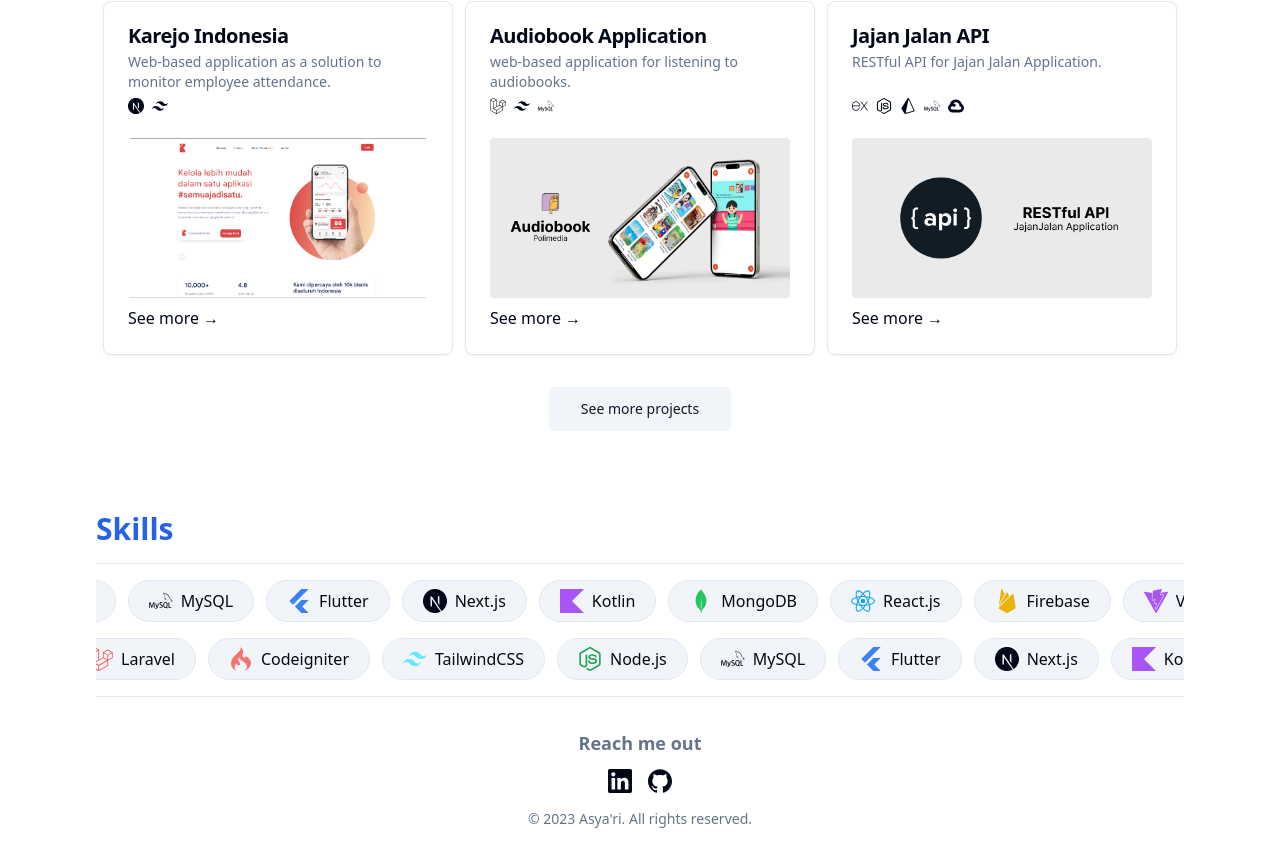
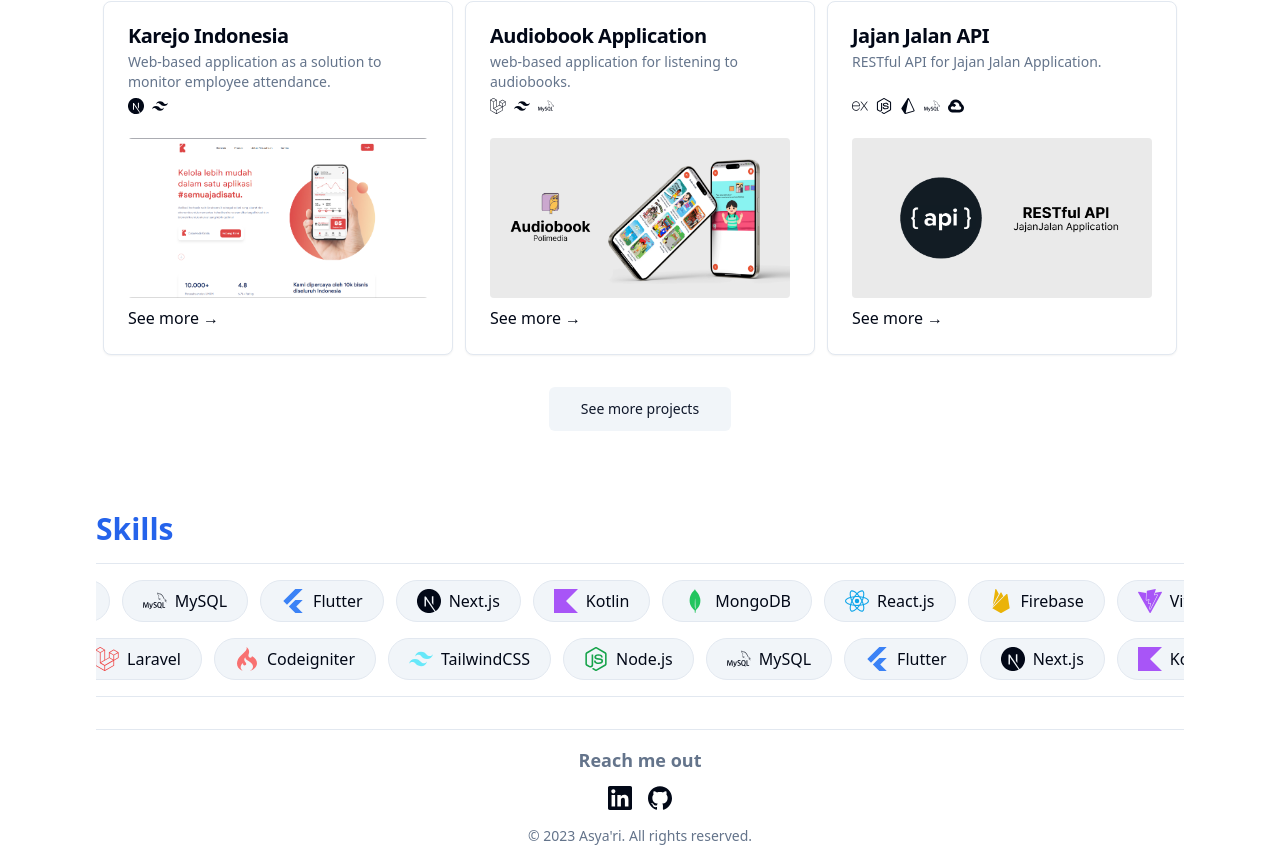
Before and after one commit to asyarbre/personal-website, a Next.js app: page / in a window 1280 px wide. Shown: the part 1074-1936 px from the top of the page. Built offline with nearby package versions, Linux system fonts and the light colour scheme.

Commit message:
feat(footer): add separator

```diff
--- a/src/components/Layout/Footer.tsx
+++ b/src/components/Layout/Footer.tsx
@@ -1,11 +1,14 @@
 import Link from 'next/link';
 import { IconType } from 'react-icons';
 import { SiGithub, SiLinkedin } from 'react-icons/si';
+
+import { Separator } from '@/components/ui/separator';
 
 export default function Footer() {
   return (
     <footer className='mt-8 pb-4'>
       <div className='layout flex flex-col items-center justify-center'>
+        <Separator className='mb-4' />
         <p className='font-semibold text-muted-foreground lg:text-lg'>
           Reach me out
         </p>
```
